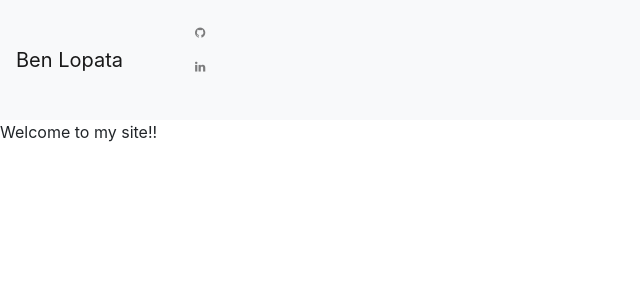
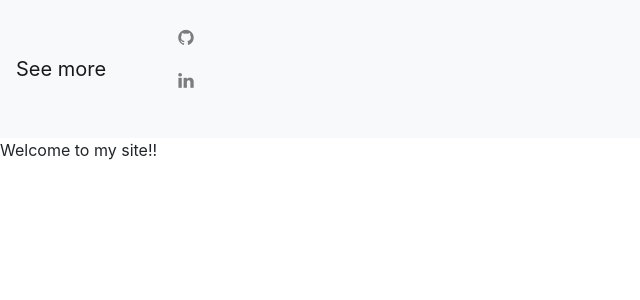
Before and after one commit to bLopata/personal-site, a React (Create React App) app: page / in a window 1280 px wide. Shown: the top 300 px of the page, without its empty margins (0-640 px from the left). Built offline with nearby package versions, Linux system fonts and the light colour scheme.

Commit message:
Git test.

```diff
--- a/src/components/navBar.jsx
+++ b/src/components/navBar.jsx
@@ -6,7 +6,7 @@ class NavBar extends Component {
     return (
       <nav className="navbar navbar-expand-lg navbar-light bg-light">
         <Link className="navbar-brand" to="/">
-          Ben Lopata
+          See more
         </Link>
         <div className="collapse navbar-collapse" id="navbarNavAltMarkup">
           <div className="navbar-nav m-2">
--- a/src/index.css
+++ b/src/index.css
@@ -19,6 +19,6 @@ code {
 
 .my-portfolio {
   justify-content: right;
-  font-size: 12px;
+  font-size: 18px;
   margin: 0 0 20px 0;
 }
```
